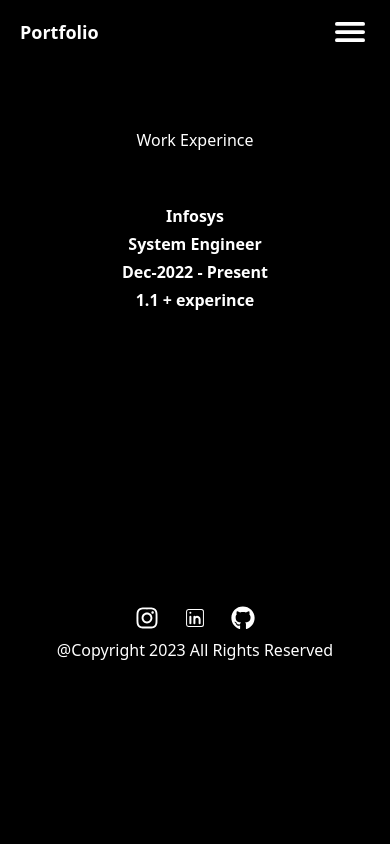
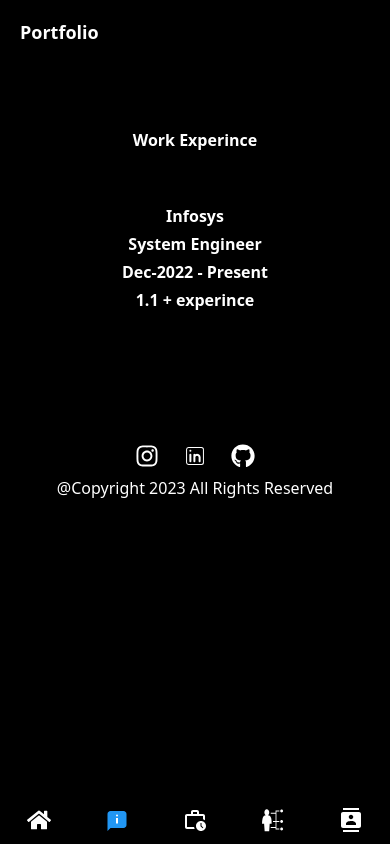
Before and after one commit to AmolPatil09/Portfolio, a React (Vite) app: page /Portfolio/work in a window 390 px wide. Built offline with nearby package versions, Linux system fonts and the light colour scheme.

Commit message:
Changes Navebar

```diff
--- a/src/App.jsx
+++ b/src/App.jsx
@@ -1,19 +1,31 @@
 
 import './App.css'
-import Navbar from './component/Navbar'
 
-import Footer from './component/Footer'
-
+import Home from './component/Home.jsx'
+import About from './component/About.jsx'
+import Works from './component/Works.jsx'
+import Skills from './component/Skills.jsx'
+import Contact from './component/Contact.jsx'
 import All from './component/All'
+import {BrowserRouter,Routes,Route} from 'react-router-dom'
 function App() {
 
 
   return (
     <>
         <div className='bg-black min-h-screen h-auto '>
-        <Navbar/>
-        <All/>
-        <Footer/>
+        <BrowserRouter>
+        <Routes>
+          <Route path="/Portfolio/" element={<All/>}>
+            <Route index element={<Home />} />
+            <Route path="about" element={<About />} />
+            <Route path="work" element={<Works />} />
+            <Route path="skill" element={<Skills />} />
+            <Route path="contact" element={<Contact />} />
+            {/* <Route path="*" element={<NoPage />} /> */}
+          </Route>
+        </Routes>
+      </BrowserRouter>
         </div>
 
     </>
--- a/src/component/All.jsx
+++ b/src/component/All.jsx
@@ -1,9 +1,13 @@
 import React from 'react'
 import { Outlet } from 'react-router-dom'
+import Navbar from './Navbar'
+import Footer from './Footer'
 export default function All() {
   return (
     <div className='min-h-[470px] w-full h-auto text-white text-center justify-center'>
+        <Navbar/>
         <Outlet/>
+        <Footer/>
     </div>
   )
 }
--- a/src/component/Contact.jsx
+++ b/src/component/Contact.jsx
@@ -7,7 +7,7 @@
       <div className='min-h-20 w-full'>
 
         <div className='md:border-2 min-h-64 md:border-amber-100 m-5  justify-center mt-8 sm:mx-[200px] rounded-md'>
-          <h1 className='mt-6 sm:text-4xl sm:font-bold'>Contact</h1>
+          <h1 className='mt-6 sm:text-4xl font-bold'>Contact</h1>
           <div className='m-5'>
             <form >
         <div className='sm:flex'>
--- a/src/component/Navbar.jsx
+++ b/src/component/Navbar.jsx
@@ -2,10 +2,16 @@
 import { IoMenu } from "react-icons/io5";
 import { Link } from 'react-router-dom';
 import { RxCross2 } from "react-icons/rx";
+import { FaHome } from "react-icons/fa";
+import { FcAbout } from "react-icons/fc";
+import { MdOutlineWorkHistory } from "react-icons/md";
+import { GiSkills } from "react-icons/gi";
+import { MdContacts } from "react-icons/md";
+
 
 export default function
     () {
-        const [mobileMenu,setMobileMenu]=useState(false);
+
     return (
         <div>
         <div className='h-16 w-full text-white bg-black flex justify-between text-center'>
@@ -14,28 +20,26 @@
             </div>
             <div>
             <ul className='hidden my-4 mx-5 sm:flex' >
-                <li className='mx-3 text-lg px-3 hover:bg-yellow-400 rounded-md'><Link to='/Portfolio/home'>Home</Link></li>
+                <li className='mx-3 text-lg px-3 hover:bg-yellow-400 rounded-md'><Link to='/Portfolio/'>Home</Link></li>
                 <li className='mx-3 text-lg px-3 hover:bg-yellow-400 rounded-md'><Link to='/Portfolio/about'>About</Link></li>
                 <li className='mx-3 text-lg px-3 hover:bg-yellow-400 rounded-md'><Link to='/Portfolio/work'>Work</Link></li>
                 <li className='mx-3 text-lg px-3 hover:bg-yellow-400 rounded-md'><Link to='/Portfolio/skill'>Skills</Link></li>
                 <li className='mx-3 text-lg px-3 hover:bg-yellow-400 rounded-md'><Link to='/Portfolio/contact'>Contact</Link></li>
             </ul>
             </div>
-            {
-                mobileMenu?<RxCross2 className='my-3  mx-5 h-10 w-10 min-w-6 sm:hidden' onClick={()=>{setMobileMenu(false)}}/>:<IoMenu className='my-3  mx-5 h-10 w-10 min-w-6 sm:hidden' onClick={()=>{setMobileMenu(true)}}/>
-            }
+
 
 
 
 
         </div>
         {
-          mobileMenu&&   <ul className='sm:hidden absolute h-auto bg-white w-screen  text-black' >
-          <li className='mx-3 text-lg  hover:bg-yellow-400 rounded-md '><Link to='/Portfolio/home'>Home</Link></li>
-          <li className='mx-3 text-lg  hover:bg-yellow-400 rounded-md block'><Link to='/Portfolio/about'>About</Link></li>
-          <li className='mx-3 text-lg  hover:bg-yellow-400 rounded-md block'><Link to='/Portfolio/work'>Work</Link></li>
-          <li className='mx-3 text-lg  hover:bg-yellow-400 rounded-md block'><Link to='/Portfolio/skill'>Skills</Link></li>
-          <li className='mx-3 text-lg  hover:bg-yellow-400 rounded-md block'><Link to='/Portfolio/contact'>Contact</Link></li>
+          <ul className='sm:hidden flex fixed bottom-0  h-12 bg-black w-screen justify-center text-black' >
+          <li className='m-auto text-base '><Link to='/Portfolio/'><FaHome className='text-white w-6 h-8 '/></Link></li>
+          <li className='m-auto text-base  '><Link to='/Portfolio/about'><FcAbout className='text-white w-6 h-8'/></Link></li>
+          <li className='m-auto text-base  '><Link to='/Portfolio/work'><MdOutlineWorkHistory className='text-white w-6 h-8'/></Link></li>
+          <li className='m-auto text-base  '><Link to='/Portfolio/skill'><GiSkills className='text-white w-6 h-8'/></Link></li>
+          <li className='m-auto text-base  '><Link to='/Portfolio/contact'><MdContacts className='text-white w-6 h-8'/></Link></li>
       </ul>
         }
         </div>
--- a/src/component/Skills.jsx
+++ b/src/component/Skills.jsx
@@ -18,7 +18,7 @@
 
         <div className='min-h-20 w-full'>
          <div className='md:border-2 min-h-64 md:border-amber-100 m-5   mt-8 sm:mx-[200px] rounded-md'>
-         <h1 className=' m-6 sm:text-4xl sm:font-bold '>Skills</h1>
+         <h1 className=' m-6 sm:text-4xl font-bold '>Skills</h1>
          <div className='flex flex-wrap sm:flex-row flex-col justify-center'>
           <div className='border-2 min-h-48 sm:w-40 min-w-36 w-40 border-amber-100  mx-auto  m-6 sm:mx-[50px] rounded-md'>
           <FaHtml5 className='m-auto w-full mt-8 h-[60%] text-red-600'/>
--- a/src/component/Works.jsx
+++ b/src/component/Works.jsx
@@ -6,7 +6,7 @@
 
     <div className='min-h-20 w-full'>
      <div className='md:border-2 min-h-64 md:border-amber-100 m-5   mt-6 sm:mx-[200px] rounded-md'>
-     <h1 className=' m-6 sm:text-4xl sm:font-bold '>Work Experince</h1>
+     <h1 className=' m-6 sm:text-4xl font-bold '>Work Experince</h1>
      <div className='flex flex-wrap sm:flex-row flex-col justify-center'>
       <div className=' min-h-32 sm:w-[80%] min-w-36 w-40   mx-auto  m-6 sm:mx-[50px] rounded-md'>
 
--- a/src/main.jsx
+++ b/src/main.jsx
@@ -2,39 +2,35 @@
 import ReactDOM from 'react-dom/client'
 import App from './App.jsx'
 import './index.css'
-import Home from './component/Home.jsx'
-import About from './component/About.jsx'
-import Works from './component/Works.jsx'
-import Skills from './component/Skills.jsx'
-import Contact from './component/Contact.jsx'
-import {RouterProvider,createBrowserRouter} from "react-router-dom";
-const router =createBrowserRouter([
-  {path:"/Portfolio/",element:<App/>,
-  children:[
-   {
-    path:'', element:<Home/>
-   },
-   {
-    path:'home', element:<Home/>,
-   },
-   {
-    path:'about', element:<About/>
-   },
-   {
-    path:'work', element:<Works/>
-   },
-   {
-    path:'skill', element:<Skills/>
-   },
-   {
-    path:'contact', element:<Contact/>
-   }
 
-  ]
- }
- ])
+// import {RouterProvider,createBrowserRouter} from "react-router-dom";
+// const router =createBrowserRouter([
+//   {path:"/Portfolio/",element:<App/>,
+//   children:[
+//    {
+//     path:'', element:<Home/>
+//    },
+//    {
+//     path:'home', element:<Home/>,
+//    },
+//    {
+//     path:'about', element:<About/>
+//    },
+//    {
+//     path:'work', element:<Works/>
+//    },
+//    {
+//     path:'skill', element:<Skills/>
+//    },
+//    {
+//     path:'contact', element:<Contact/>
+//    }
+
+//   ]
+//  }
+//  ])
 ReactDOM.createRoot(document.getElementById('root')).render(
   <React.StrictMode>
-    <RouterProvider router={router}/>
+    <App/>
   </React.StrictMode>,
 )
```
